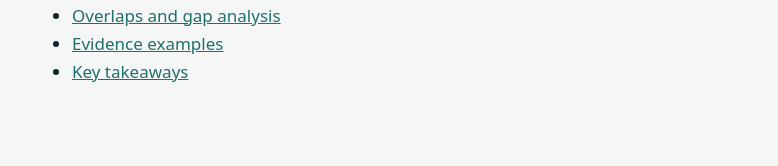
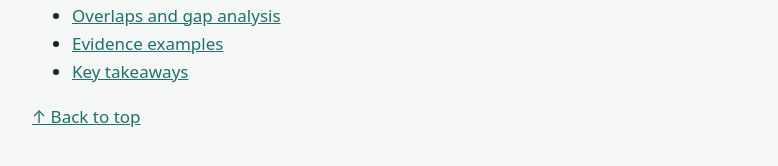
Before and after one commit to krens22/GRC-project-portfolio, a Jekyll site: the page built from Security-control-crosswalk/index.md, in a window 1280 px wide. Shown: the part 633-799 px from the top of the page, without its empty margins (250-1028 px from the left). Built offline with Jekyll 4.4.1, drawn with Linux system fonts in a browser that asks for light colours.

Commit message:
Add 'Back to top' link in default layout

```diff
--- a/_layouts/default.html
+++ b/_layouts/default.html
@@ -44,6 +44,7 @@ img{max-width:100%;height:auto}
 {% if page.next %}<a class="next" href="{{ page.next }}">Next →</a>{% endif %}
 </nav>
 {% endif %}
+<p><a href="#">↑ Back to top</a></p>
 </main>
 </body>
 </html>
```
